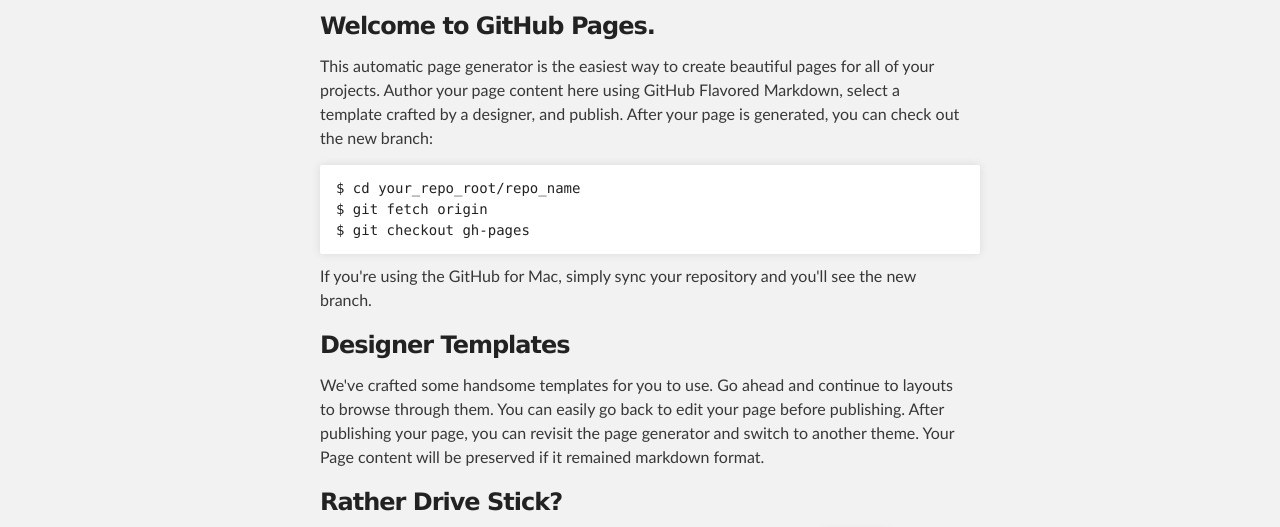
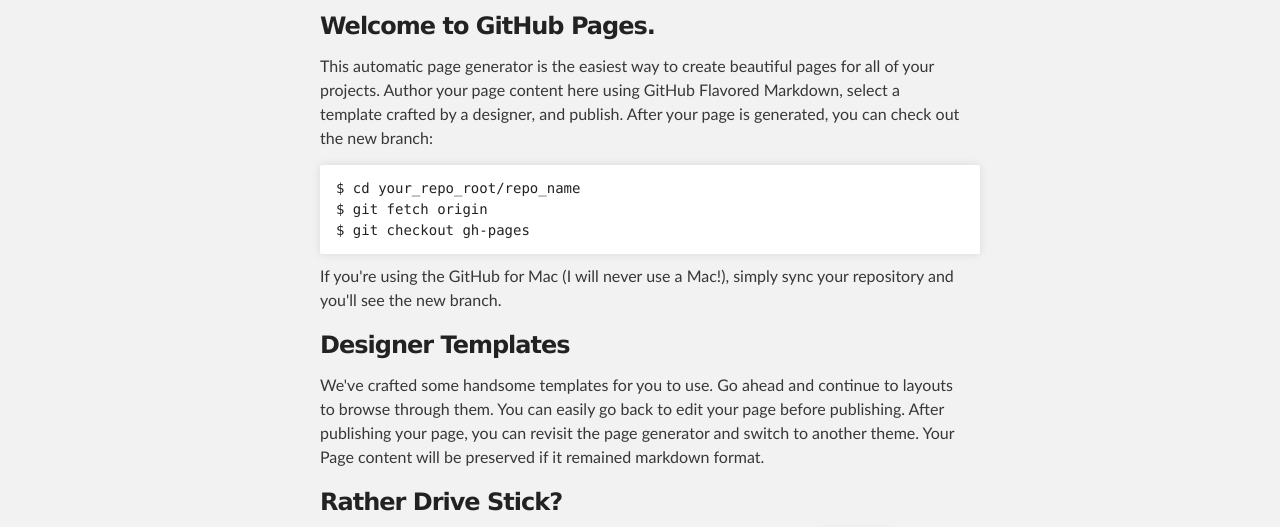
Before and after one commit to AndiPopp/YADT, a plain HTML site: page index.html in a window 1280 px wide. Shown: the part 252-779 px from the top of the page. Drawn offline with Linux system fonts and the light colour scheme.

Commit message:
Trying this out

```diff
--- a/index.html
+++ b/index.html
@@ -41,7 +41,7 @@
 $ git checkout gh-pages
 </code></pre>
 
-<p>If you're using the GitHub for Mac, simply sync your repository and you'll see the new branch.</p>
+<p>If you're using the GitHub for Mac (I will never use a Mac!), simply sync your repository and you'll see the new branch.</p>
 
 <h3>
 <a name="designer-templates" class="anchor" href="#designer-templates"><span class="octicon octicon-link"></span></a>Designer Templates</h3>
```
